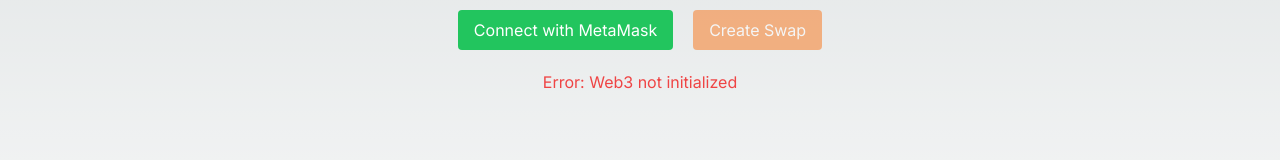
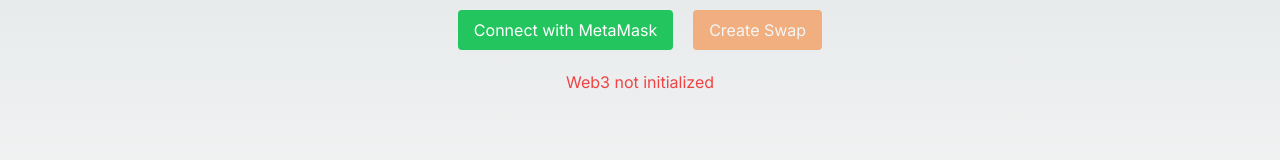
Before and after one commit to igorambonatti/metamask-connection, a Next.js app: page / in a window 1280 px wide. Both pictures are taken after a click on the button "Connect with MetaMask". Shown: the part 348-508 px from the top of the page. Built offline with nearby package versions, Linux system fonts and the light colour scheme.

Commit message:
change error and result style

```diff
--- a/src/components/SwapSection.tsx
+++ b/src/components/SwapSection.tsx
@@ -178,8 +178,8 @@
         </button>
       </div>
 
-      {error && <p className="text-red-500 mt-5">Error: {error}</p>}
-      {result && <p>Result: {result}</p>}
+      {error && <p className="text-red-500 mt-5">{error}</p>}
+      {result && <p className="text-green-500 mt-5">{result}</p>}
     </div>
   );
 };
```
